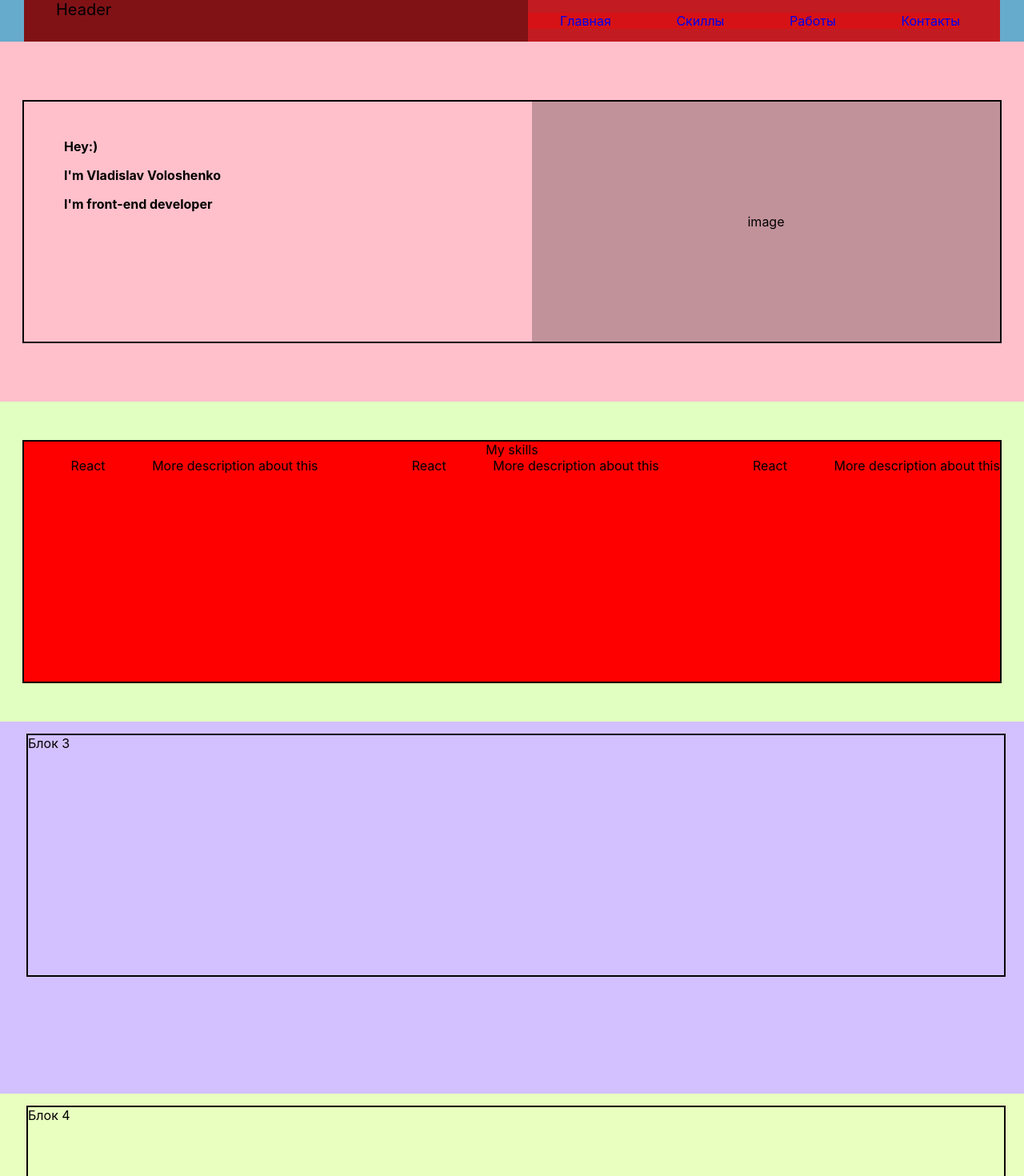
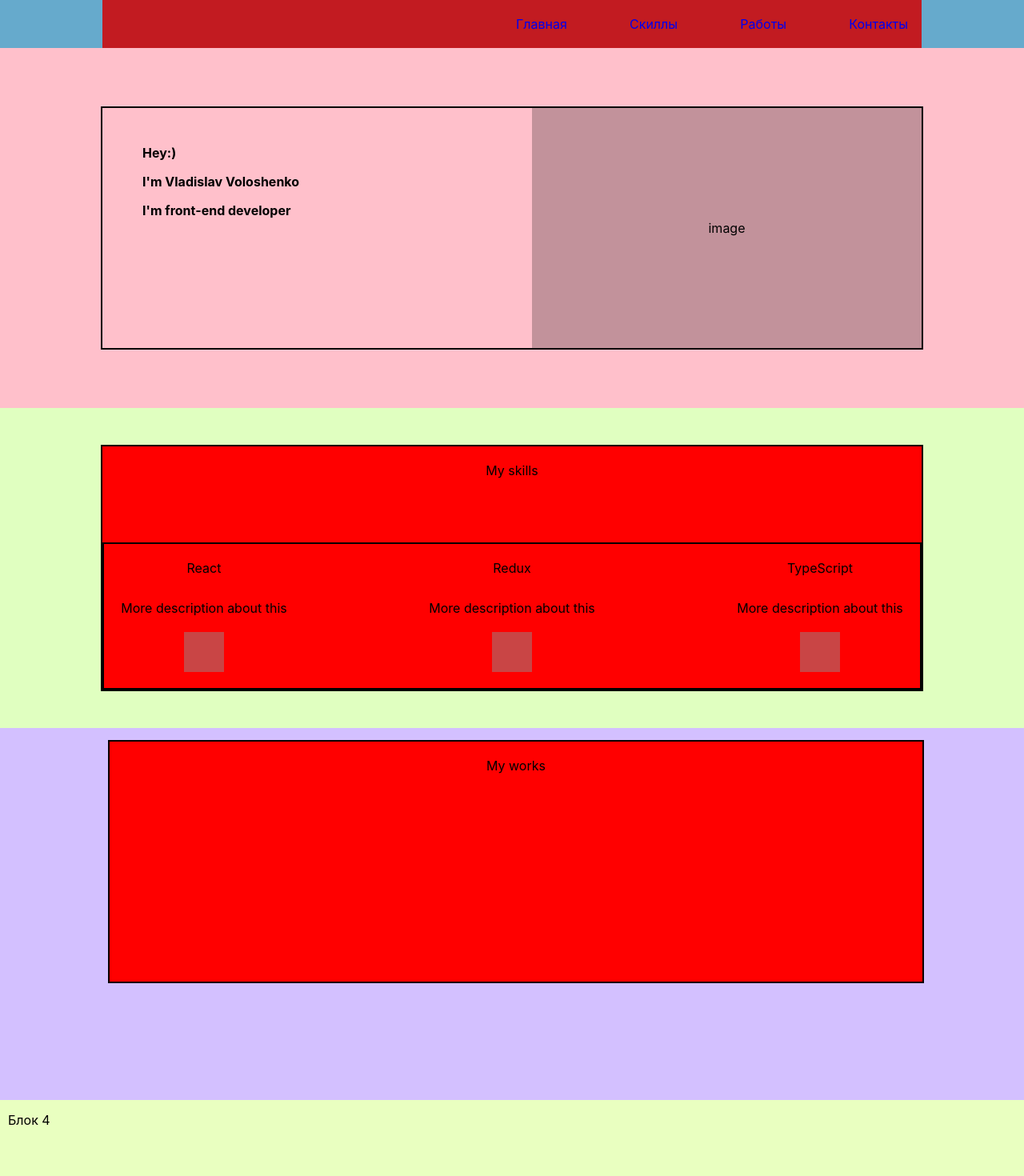
Before and after one commit to vlad0428/visitcard, a React (Create React App) app: page / in a window 1280 px wide. Shown: the top 1470 px of the page at 80% size. Built offline with nearby package versions, Linux system fonts and the light colour scheme.

Commit message:
just a little css,html num2

```diff
--- a/src/Components/Header.tsx
+++ b/src/Components/Header.tsx
@@ -6,7 +6,6 @@ export function Header() {
     return (
         <header className={s.header}>
             <div className={s.with}>
-                <div className={s.headerDiv}>Header</div>
                 <nav className={s.navBar}>
                     <ul className={s.ul}>
                         <a href="#" className={s.link}>
--- a/src/Components/MainPage.tsx
+++ b/src/Components/MainPage.tsx
@@ -20,20 +20,23 @@ export function MainPage() {
                 <div className={s.withB2}>
                     <div className={s.titleSkills}>My skills</div>
                     <div className={s.skills}>
-                        <Skill/>
-                        <Skill/>
-                        <Skill/>
+                        <Skill skill={"React"}/>
+                        <Skill skill={"Redux"}/>
+                        <Skill skill={"TypeScript"}/>
                     </div>
                 </div>
             </div>
             <div className={s.blockThree}>
-                <div className={s.with}>Блок 3</div>
+                <div className={s.withB3}>
+                    <div className={s.titleSkills}>My works</div>
+                    <div></div>
+                </div>
             </div>
             <div className={s.blockFour}>
-                <div className={s.with}>Блок 4</div>
+                <div className={s.withB4}>Блок 4</div>
             </div>
             <div className={s.blockFive}>
-                <div className={s.with}>Блок 5</div>
+                <div className={s.withB5}>Блок 5</div>
             </div>
         </>
     )
--- a/src/Components/Skill.tsx
+++ b/src/Components/Skill.tsx
@@ -1,12 +1,18 @@
 import React, {} from "react";
 import s from '../Styles/Skill.module.sass'
-export function Skill() {
+
+type SkillType = {
+    skill: string
+}
+
+export function Skill(props: SkillType) {
 
     return (
-        <>
+        <div className={s.skill}>
             <div><img src="" alt=""/></div>
-            <div className={s.titleSkill}>React</div>
+            <div className={s.titleSkill}>{props.skill}</div>
             <div className={s.descriptionSkill}>More description about this</div>
-        </>
+            <div className={s.image}></div>
+        </div>
     )
 }
--- a/src/Styles/Header.module.sass
+++ b/src/Styles/Header.module.sass
@@ -2,32 +2,57 @@
   background: hsla(200, 50%, 60%)
   align-items: center
 
-.headerDiv
-  background: rgba(0, 0, 0, 0.34)
-  width: 50%
-  font-size: 20px
-  padding-left: 40px
 
 
 .ul
+  margin: 20px 0
+  padding: 0
   display: flex
   width: 500px
   justify-content: space-between
-  background: rgba(255, 0, 0, 0.32)
+  @media (max-width: 575.99px)
+
+  @media (max-width: 767.99px)
+  @media (max-width: 991.99px)
+
+  @media (max-width: 1199.99px)
+    width: auto
+
 
 .navBar
   display: block
   width: 50%
+  margin-left: auto
+  @media (max-width: 575.99px)
+    width: 100%
+
+  @media (max-width: 767.99px)
+    width: 100%
+
+  @media (max-width: 991.99px)
+    margin: 0 auto
+    width: 70%
+
+  @media (max-width: 1199.99px)
 
 .link
   text-decoration: none
   display: block
 
 .li
+  margin: 0 5px
   display: block
 
 .with
   margin: 0 auto
-  width: 1220px
+  width: 80%
   display: flex
   background: rgba(212, 0, 0, 0.84)
+  @media (max-width: 575.99px)
+    width: 100%
+
+  @media (max-width: 767.99px)
+
+  @media (max-width: 991.99px)
+
+  @media (max-width: 1199.99px)
--- a/src/Styles/MainPage.module.sass
+++ b/src/Styles/MainPage.module.sass
@@ -30,7 +30,7 @@
 
 .with
   margin: 0 auto
-  width: 1220px
+  width: 80%
   height: 300px
   border: solid 2px black
   display: flex
@@ -55,8 +55,8 @@
 
 .withB2
   margin: 0 auto
-  width: 1220px
-  height: 300px
+  width: 80%
+  min-height: 300px
   background: red
   border: solid 2px black
 
@@ -67,9 +67,24 @@
   display: flex
 
 .titleSkills
+  padding-top: 20px
+  height: 100px
   text-align: center
 
 .skills
-
+  border: solid 2px black
   display: flex
   justify-content: space-between
+
+.withB3
+  margin: 0 auto
+  width: 80%
+  min-height: 300px
+  background: red
+  border: solid 2px black
+
+
+.titleWorks
+  padding-top: 20px
+  height: 100px
+  text-align: center
--- a/src/Styles/Skill.module.sass
+++ b/src/Styles/Skill.module.sass
@@ -0,0 +1,19 @@
+.skill
+  width: 250px
+  text-align: center
+
+.descriptionSkill
+  margin-top: 30px
+  @media (max-width: 575.99px)
+    font-size: 14px
+  @media (max-width: 767.99px)
+    padding: 0 10px
+  @media (max-width: 991.99px)
+
+  @media (max-width: 1199.99px)
+
+.image
+  height: 50px
+  width: 50px
+  background: hsl(0, 55%, 53%)
+  margin: 20px auto
```
